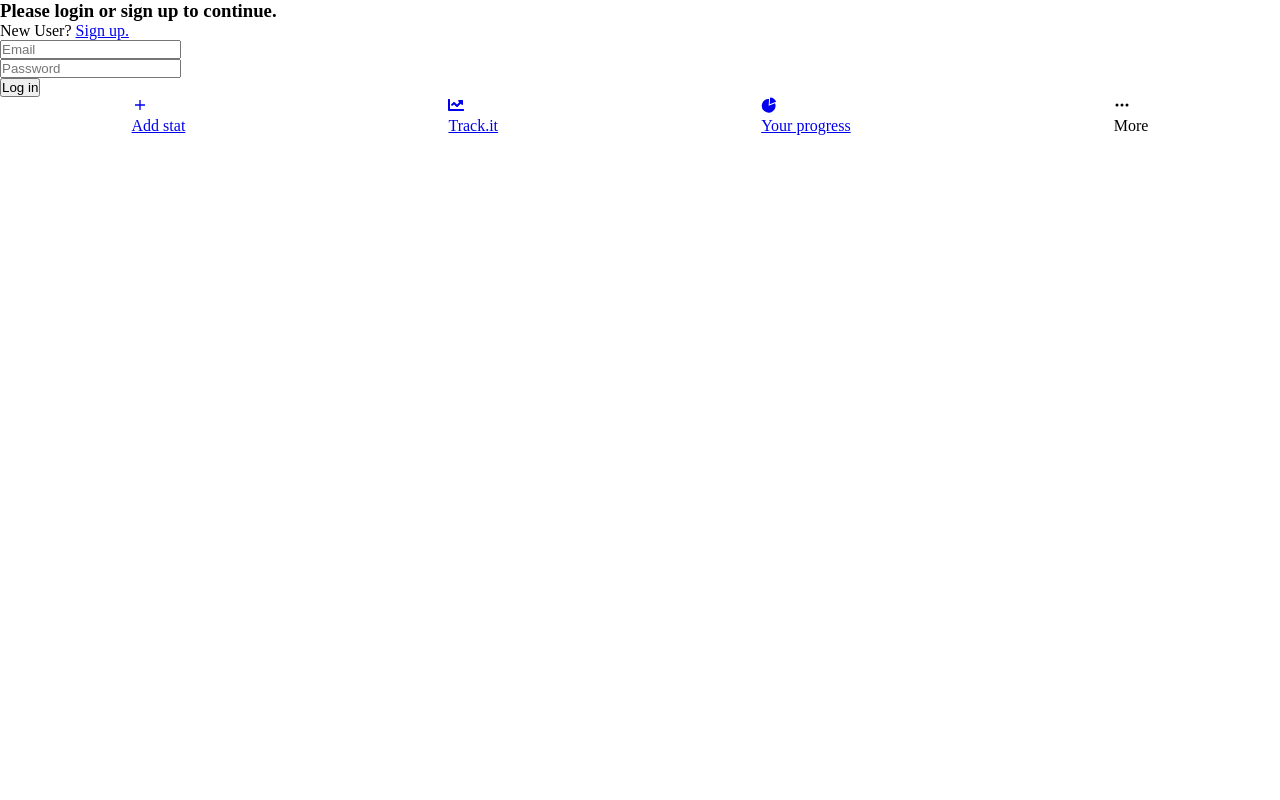
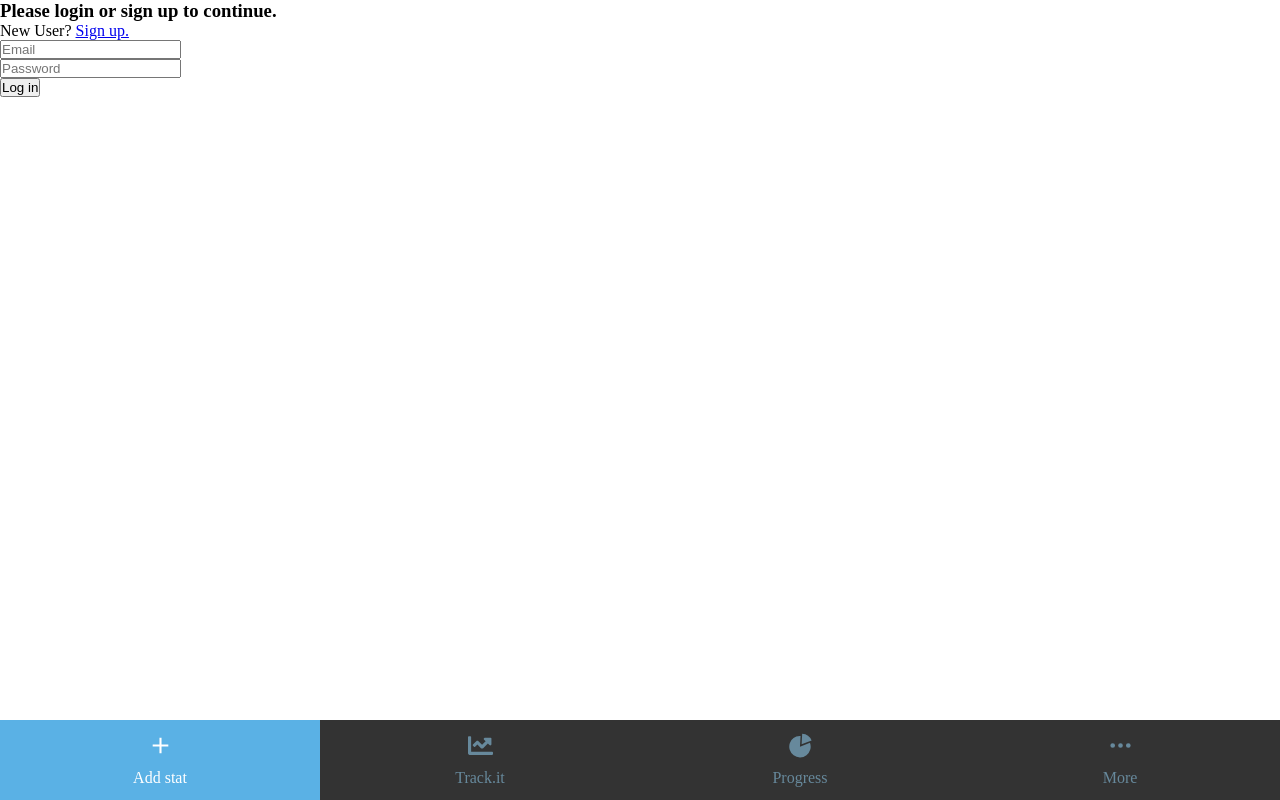
Before and after one commit to edwinmoradian90/tracker-app, a React (Create React App) app in the folder frontend/: page /login in a window 1280 px wide. Built offline with nearby package versions, Linux system fonts and the light colour scheme.

Commit message:
added navbar design

```diff
--- a/frontend/src/components/Navbar/Navbar.jsx
+++ b/frontend/src/components/Navbar/Navbar.jsx
@@ -1,9 +1,33 @@
-import React from 'react';
+import React, { useState, useEffect } from 'react';
 import NavbarView from './NavbarView';
 
 const Navbar = () => {
+    const [selectedTab, setSelectedTab] = useState({
+        addStat: true,
+        trackIt: false,
+        progress: false,
+        more: false,
+    });
+
+    const selectTab = e => {
+        e.preventDefault();
+        const name = e.target.attributes.name.nodeValue;
+        if (selectedTab[name]) return;
+        setSelectedTab({
+            addStat: false,
+            trackIt: false,
+            progress: false,
+            more: false,
+            [name]: !selectedTab[name],
+        });
+        console.log(e.target.attributes.name.nodeValue)
+    };
+
     return (
-        <NavbarView />
+        <NavbarView
+            selectTab={selectTab}
+            selectedTab={selectedTab}
+        />
     );
 };
 
--- a/frontend/src/components/Navbar/NavbarView.jsx
+++ b/frontend/src/components/Navbar/NavbarView.jsx
@@ -5,41 +5,112 @@ import { IoMdAdd } from 'react-icons/io';
 import { FaChartLine } from 'react-icons/fa';
 import { GiPieChart } from 'react-icons/gi';
 import { BsThreeDots } from 'react-icons/bs';
+import {
+    white,
+    blue,
+    grey,
+    darkGrey
+} from '../../utils/colors/main';
+
+const Navbar = styled.div`
+    bottom: 0;
+    position: fixed;
+    width: 100%;
+`;
 
 const NavbarList = styled.ul`
+    align-items: center;
+    background: ${darkGrey};
     display: flex;
+    height: 80px;
     justify-content: space-around;
     list-style: none;
 `;
 
-const NavbarView = () => {
+const StyledLink = styled(Link)`
+    align-items: center;
+    color: ${props => props.tab ? white : grey};
+    display: flex;
+    height: 100%;
+    flex-direction: column;
+    justify-content: center;
+    text-decoration: none;
+    width: 100%;
+    z-index: 100;
+`;
+
+const NavItem = styled.li`
+    background: ${props => props.tab ? blue : darkGrey};
+    height: 100%;
+    width: 100%;
+`;
+
+const Icon = styled.div`
+    color: ${props => props.tab ? white : grey};
+    font-size: 25px;
+`;
+
+const IconText = styled.p`
+    color: ${props => props.tab ? white : grey};
+    margin-top: 5px;
+`;
+
+
+const NavbarView = props => {
+    const { selectTab, selectedTab } = props;
+    const { addStat, trackIt, progress, more } = selectedTab;
+    console.log(selectedTab.addStat)
     return (
-        <div className="navbarView">
+        <Navbar className="navbarView">
             <NavbarList className="navbar">
-                <Link to="/">
-                    <li className="navbarItem">
-                        <IoMdAdd />
-                        <p className="addStatText">Add stat</p>
-                    </li>
-                </Link>
-                <Link to="/trackers">
-                    <li className="navbarItem">
-                        <FaChartLine />
-                        <p className="trackItText">Track.it</p>
-                    </li>
-                </Link>
-                <Link to="/progress">
-                    <li className="navbarItem">
-                        <GiPieChart />
-                        <p className="progressText">Your progress</p>
-                    </li>
-                </Link>
-                <li className="navbarItem">
-                    <BsThreeDots />
-                    <p className="moreText">More</p>
-                </li>
+                <NavItem
+                    tab={addStat}
+                    onClick={e => selectTab(e)}
+                    name="addStat"
+                    className="navbarItem"
+                >
+                    <StyledLink tab={addStat} name="addStat" to="/">
+                        <Icon tab={addStat} name="addStat">
+                            <IoMdAdd name="addStat" />
+                        </Icon>
+                        <IconText tab={addStat} name="addStat" className="addStatText">Add stat</IconText>
+                    </StyledLink>
+                </NavItem>
+                <NavItem
+                    tab={trackIt}
+                    onClick={e => selectTab(e)}
+                    name="trackIt"
+                    className="navbarItem"
+                >
+                    <StyledLink tab={trackIt} name="trackIt" to="/trackers">
+                        <Icon tab={trackIt} name="trackIt">
+                            <FaChartLine />
+                        </Icon>
+                        <IconText tab={trackIt} name="trackIt" className="trackItText">Track.it</IconText>
+                    </StyledLink>
+                </NavItem>
+                <NavItem
+                    tab={progress}
+                    onClick={e => selectTab(e)}
+                    name="progress"
+                    className="navbarItem">
+                    <StyledLink tab={progress} name="progress" to="/progress">
+                        <Icon tab={progress} name="progress">
+                            <GiPieChart />
+                        </Icon>
+                        <IconText tab={progress} name="progress" className="progressText">Progress</IconText>
+                    </StyledLink>
+                </NavItem>
+                <NavItem className="navbarItem">
+                    <StyledLink>
+                        <Icon>
+                            <BsThreeDots />
+                        </Icon>
+                        <IconText className="moreText">More</IconText>
+                    </StyledLink>
+                </NavItem>
             </NavbarList>
-        </div>
+        </Navbar>
     );
 };
 
--- /dev/null
+++ b/frontend/src/utils/colors/main.js
@@ -0,0 +1,6 @@
+const white = '#FFFFFF';
+const grey = '#67899C';
+const darkGrey = '#333333';
+const blue = '#5AB1E5';
+
+export { white, blue, grey, darkGrey };
```
